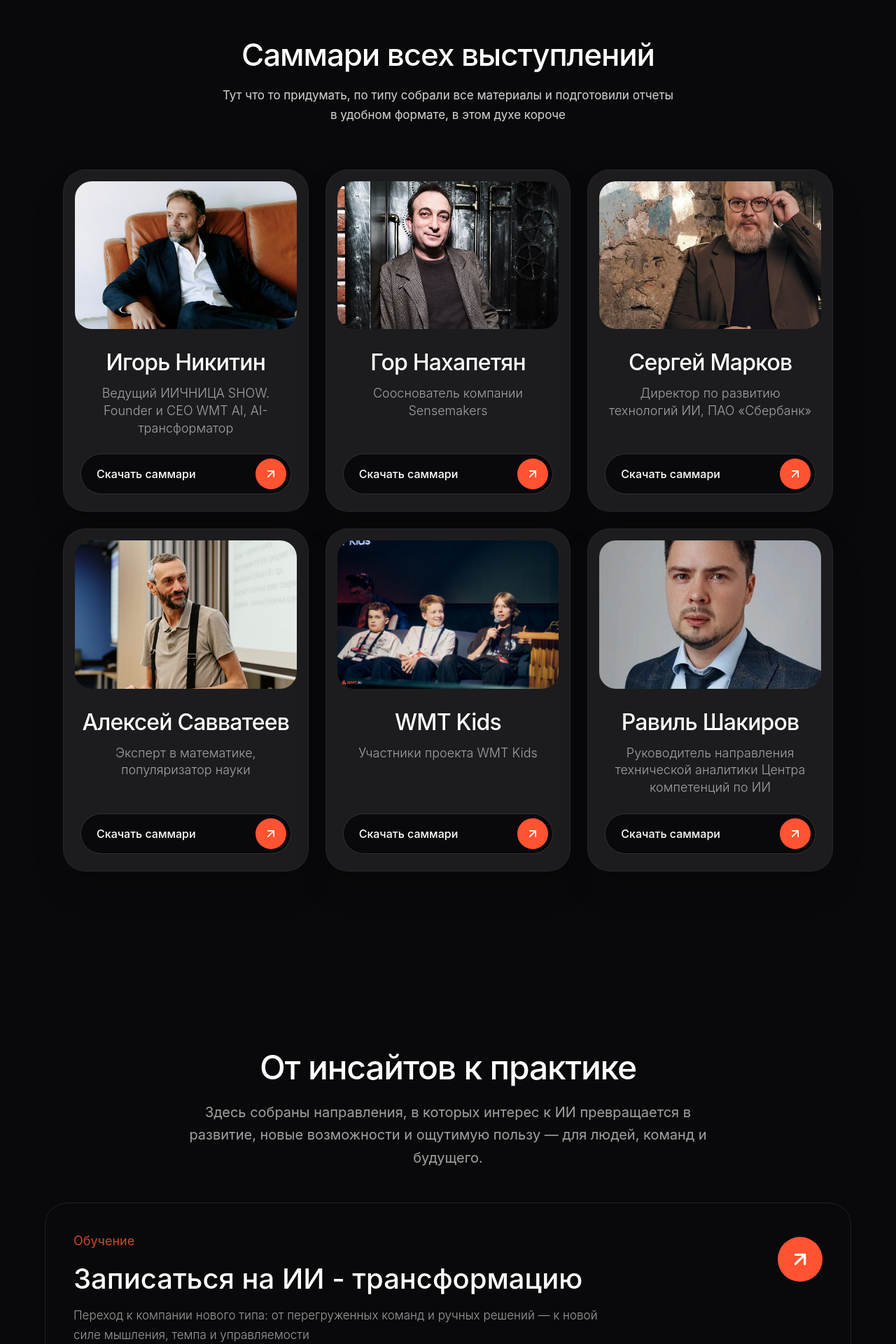
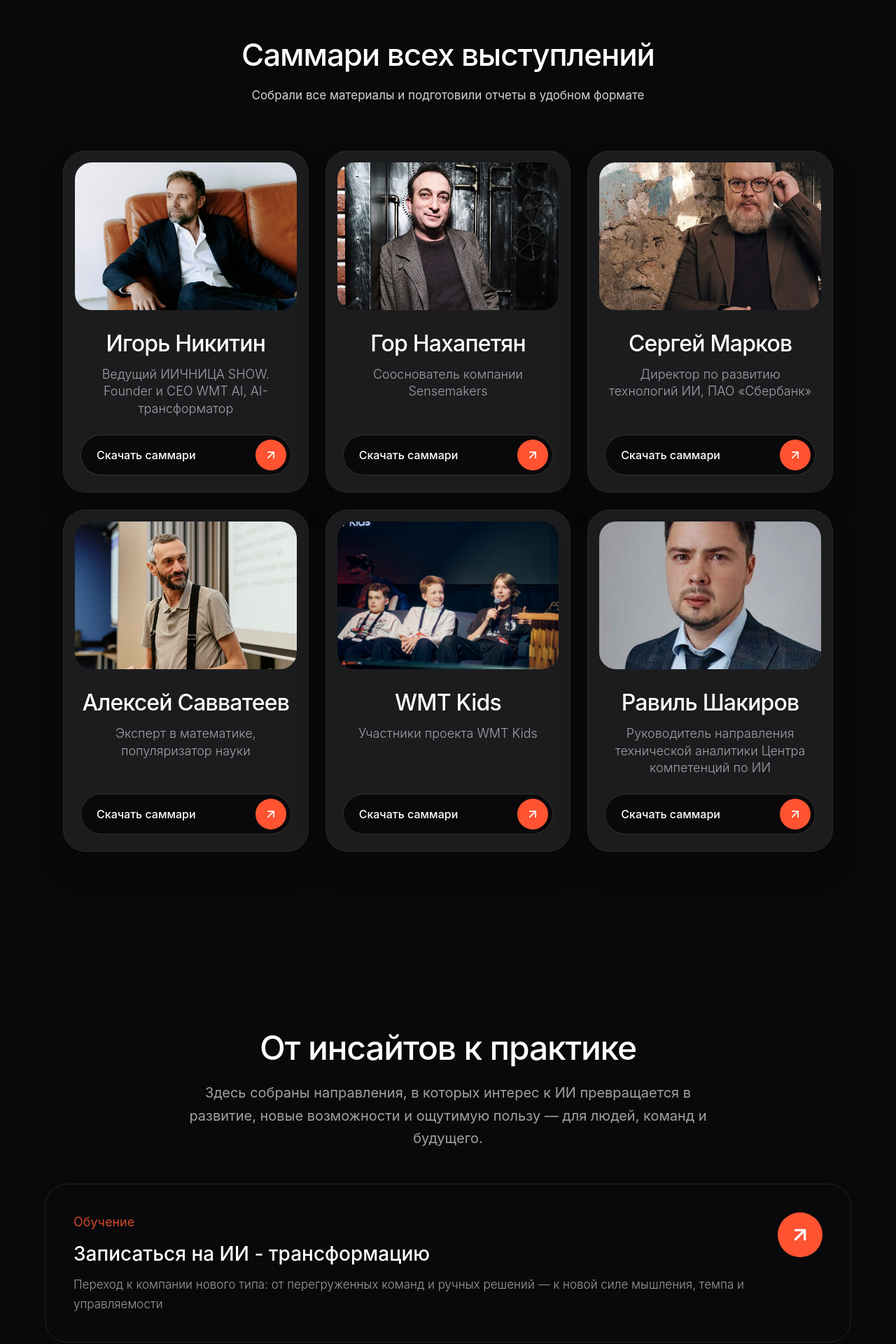
Before and after one commit to BigBabyVitia/ost-iichnica, a React (Vite) app: page / in a window 1280 px wide. Shown: the part 940-2860 px from the top of the page at 70% size. Built offline with nearby package versions, Linux system fonts and the light colour scheme.

Commit message:
fix: layout for transformation cards with absolute icon positioning

```diff
--- a/src/app/components/SocialSection.tsx
+++ b/src/app/components/SocialSection.tsx
@@ -75,7 +75,7 @@ export function SocialSection() {
               <div className="bg-[#2D2D2D] group-hover:bg-[#FF5331] transition-colors w-12 h-12 rounded-full flex items-center justify-center shrink-0 mr-5">
                 {social.icon}
               </div>
-              <span className="text-white text-lg font-medium">
+              <span className="text-white text-lg font-medium text-left">
                 {social.name}
               </span>
             </Motion.a>
--- a/src/app/components/SummarySection.tsx
+++ b/src/app/components/SummarySection.tsx
@@ -46,7 +46,7 @@ const MOCK_SPEAKERS = [
     name: "Равиль Шакиров",
     title: "Руководитель направления технической аналитики Центра компетенций по ИИ",
     image: shakirovImg,
-    summaryFile: "/summaries/Саммари_ИИЧНИЦА_SHOW_Равиль_Шакиров.pdf",
+    summaryFile: "/summaries/Industrial_Immunity Шакиров.pdf",
   },
 ];
 
@@ -71,8 +71,7 @@ export function SummarySection() {
           transition={{ duration: 0.8, ease: "easeOut" }}
           className="text-lg md:text-[17px] text-neutral-300 max-w-[650px] mb-16 leading-relaxed opacity-80"
         >
-          Тут что то придумать, по типу собрали все материалы и подготовили
-          отчеты в удобном формате, в этом духе короче
+          Собрали все материалы и подготовили отчеты в удобном формате
         </Motion.p>
 
         <div className="grid grid-cols-1 sm:grid-cols-2 lg:grid-cols-3 gap-6 w-full auto-rows-fr">
--- a/src/app/components/TransformationSection.tsx
+++ b/src/app/components/TransformationSection.tsx
@@ -77,24 +77,24 @@ export function TransformationSection() {
                 href={card.link || "#"}
                 target={card.link ? "_blank" : undefined}
                 rel={card.link ? "noopener noreferrer" : undefined}
-                className={`${styleClasses} transition-all duration-300 rounded-[24px] md:rounded-[32px] p-6 md:p-10 flex items-start justify-between group cursor-pointer ${
+                className={`${styleClasses} transition-all duration-300 rounded-[24px] md:rounded-[32px] p-6 md:p-10 block relative group cursor-pointer ${
                   isFirst ? "md:col-span-2 w-full" : "col-span-1"
                 }`}
               >
-              <div className={`text-left ${isFirst ? "w-full pr-4 md:pr-8" : "max-w-[85%]"}`}>
+              <div className="text-left w-full">
                 <span className="text-[#FF5833] font-normal text-[15px] md:text-lg opacity-80 mb-2 md:mb-3 block">
                   {card.category}
                 </span>
-                <h3 className={`text-white font-medium leading-snug transition-all duration-300 ${isFirst ? 'text-[28px] md:text-[40px] w-full' : 'text-xl md:text-[28px]'}`}>
+                <h3 className="text-white font-medium leading-snug transition-all duration-300 text-xl md:text-[28px] pr-14 md:pr-20">
                   {card.title}
                 </h3>
                 {card.description && (
-                  <p className="text-white/60 text-[15px] md:text-[17px] leading-relaxed font-light mt-3 max-w-3xl">
+                  <p className="text-white/60 text-[15px] md:text-[17px] leading-relaxed font-light mt-3 w-full">
                     {card.description}
                   </p>
                 )}
               </div>
-              <div className="bg-[#FF5331] rounded-full w-12 h-12 md:w-16 md:h-16 shrink-0 flex items-center justify-center transform group-hover:scale-105 transition-all duration-300 mt-2">
+              <div className="bg-[#FF5331] rounded-full w-12 h-12 md:w-16 md:h-16 shrink-0 flex items-center justify-center transform group-hover:scale-105 transition-all duration-300 absolute top-6 right-6 md:top-10 md:right-10">
                 <ArrowUpRight className="text-white w-6 h-6 md:w-8 md:h-8" strokeWidth={2.5} />
               </div>
             </Motion.a>
```
Also changed, not shown: 2 other files (tests, documents, lock files or other folders).
